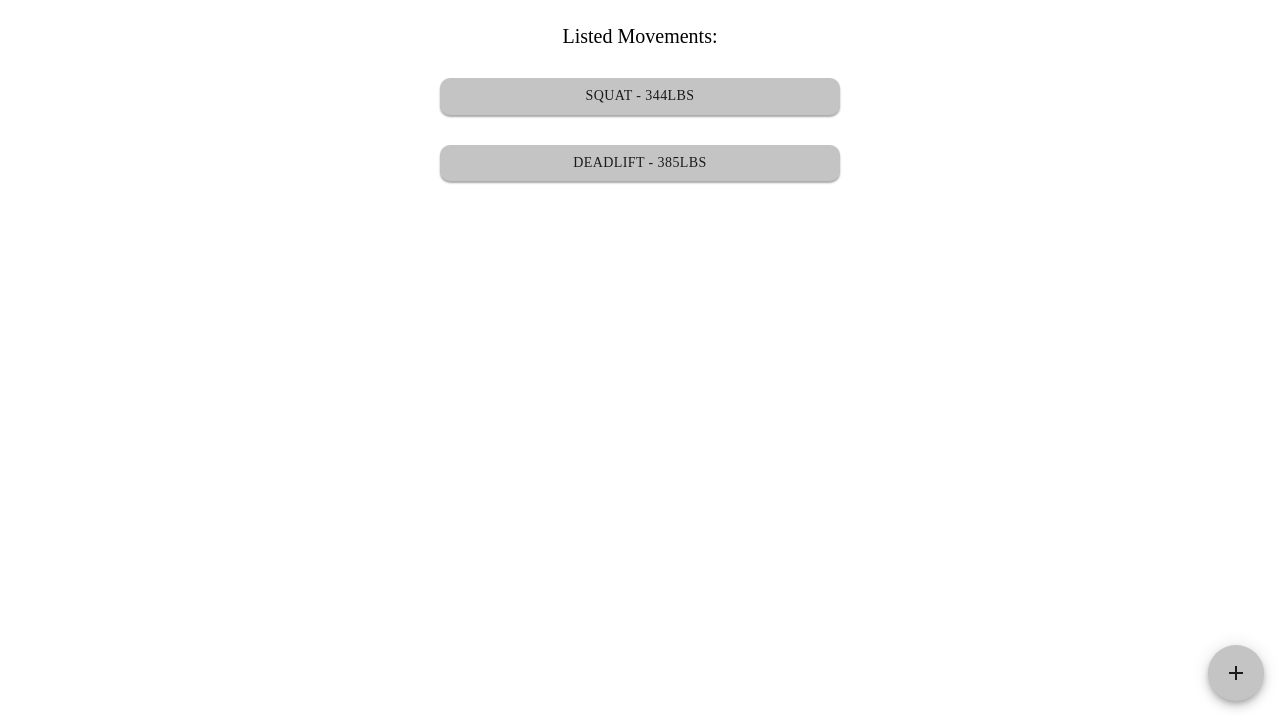
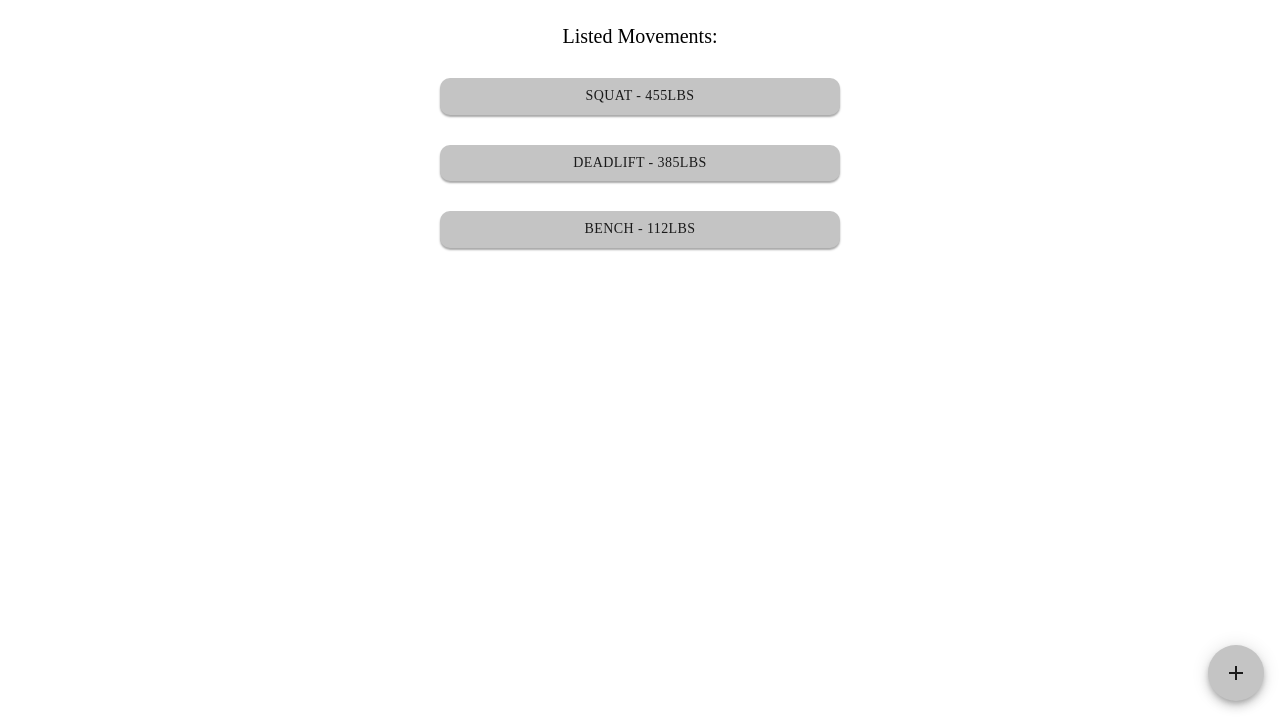
Before and after one commit to vbrambila2/1repmax, a React app in the folder client/: page / in a window 1280 px wide. Shown: the part 83-800 px from the top of the page. Built offline with nearby package versions, Linux system fonts and the light colour scheme; data requests are answered from the project's data file.

Commit message:
app title change

```diff
--- a/client/public/index.html
+++ b/client/public/index.html
@@ -24,7 +24,7 @@
       work correctly both with client-side routing and a non-root public URL.
       Learn how to configure a non-root public URL by running `npm run build`.
     -->
-    <title>React App</title>
+    <title>One Rep Max App</title>
   </head>
   <body>
     <noscript>You need to enable JavaScript to run this app.</noscript>
--- a/db.json
+++ b/db.json
@@ -2,13 +2,18 @@
   "movements": [
     {
       "movementName": "squat",
-      "movementWeight": "344",
+      "movementWeight": "455",
       "id": 3
     },
     {
       "movementName": "deadlift",
       "movementWeight": "385",
       "id": 4
+    },
+    {
+      "movementName": "bench",
+      "movementWeight": "112",
+      "id": 5
     }
   ]
 }
```
